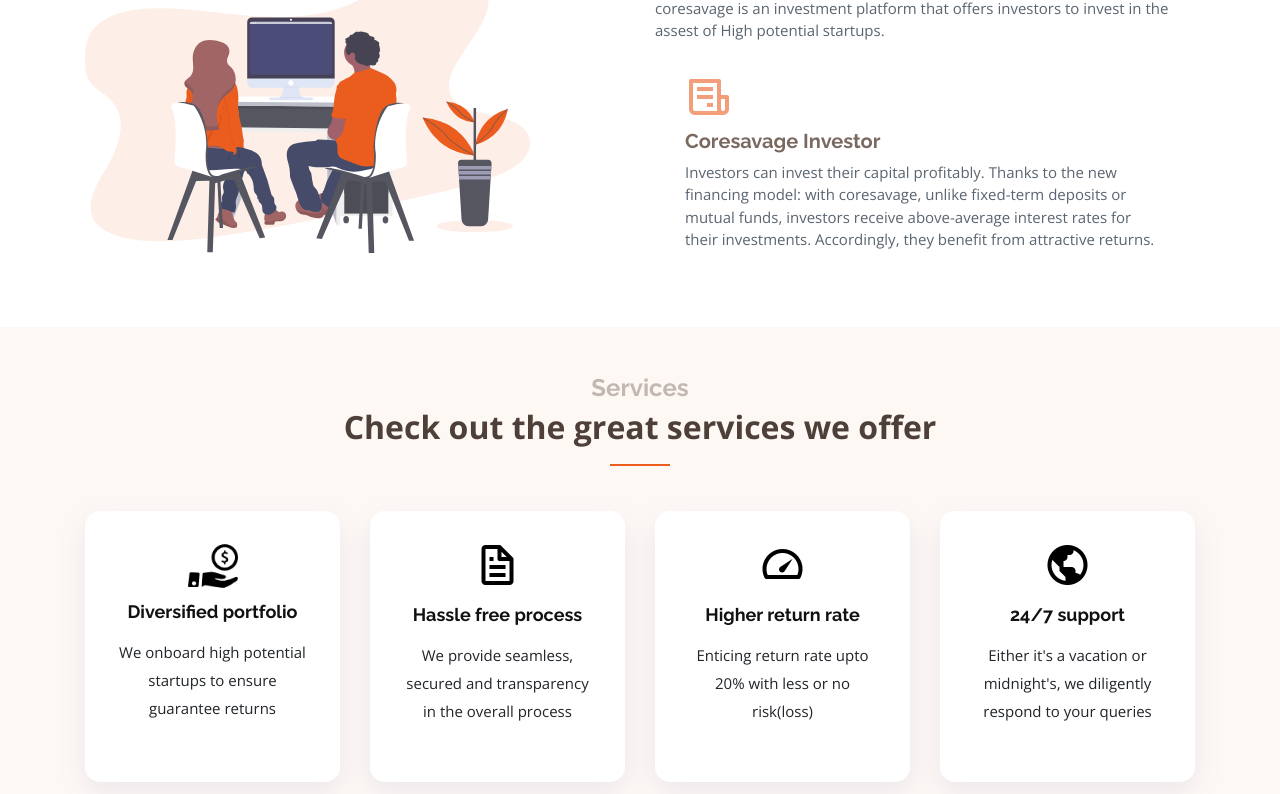
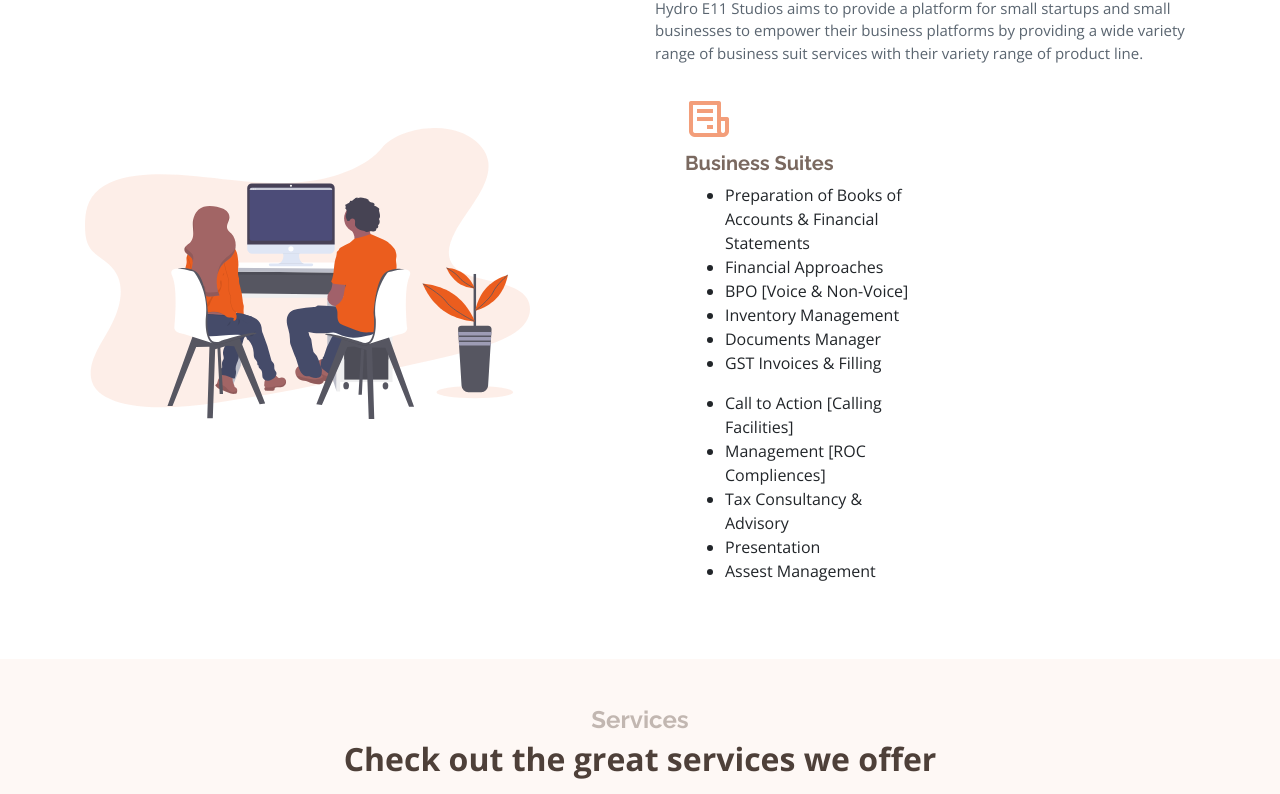
Before and after one commit to niranjanba/coresavage, a plain HTML site: page index.html in a window 1280 px wide. Shown: the part 744-1538 px from the top of the page. Drawn offline with nearby package versions, Linux system fonts and the light colour scheme; files whose address does not match are found by name.

Commit message:
Vishwas commit1

```diff
--- a/index.html
+++ b/index.html
@@ -6,8 +6,10 @@
   <meta content="width=device-width, initial-scale=1.0" name="viewport">
 
   <title>CoreSavage - Invest in the assets</title>
-  <meta name="descriptison" content="We make money back to what it used to be. A medium of exchange between people. Because we believe that the really big money is not in a safe, but in the community. Because we believe in people.">
-  <meta name="keywords" content="investment, startup, leasing, lending, high return, invoice discounting, passive income, fixed return, diversify portfolio, alternative investment">
+  <meta name="descriptison"
+    content="We make money back to what it used to be. A medium of exchange between people. Because we believe that the really big money is not in a safe, but in the community. Because we believe in people.">
+  <meta name="keywords"
+    content="investment, startup, leasing, lending, high return, invoice discounting, passive income, fixed return, diversify portfolio, alternative investment">
 
   <meta rel="canonical" href="https://www.coresavage.in/">
   <!-- for facebook -->
@@ -15,20 +17,24 @@
   <meta property="og:type" content="website">
   <meta property="og:title" content="Invest in physical assets, wide range of opportunity">
   <meta property="og:image" content="https://www.coresavage.in/assets/img/logo.png">
-  <meta property="og:description" content="CORESAVAGE - coresavage is an investment platform that offers investors to invest in the assest of High potential startups.">
+  <meta property="og:description"
+    content="CORESAVAGE - coresavage is an investment platform that offers investors to invest in the assest of High potential startups.">
   <meta property="og:url" content="https://www.coresavage.in/">
 
   <!-- for twitter -->
   <meta name="twitter:card" content="summary">
   <meta name="twitter:title" content="Invest in physical assets, wide range of opportunity">
   <meta name="twitter:image" content="https://www.coresavage.in/assets/img/logo.png">
-  <meta name="twitter:description" content="CORESAVAGE - coresavage is an investment platform that offers investors to invest in the assest of High potential startups.">
+  <meta name="twitter:description"
+    content="CORESAVAGE - coresavage is an investment platform that offers investors to invest in the assest of High potential startups.">
 
 
   <link href="assets/img/logo.png" rel="icon">
   <link href="assets/img/logo.png" rel="apple-touch-icon">
 
-  <link href="https://fonts.googleapis.com/css?family=Open+Sans:300,300i,400,400i,600,600i,700,700i|Raleway:300,300i,400,400i,600,600i,700,700i" rel="stylesheet">
+  <link
+    href="https://fonts.googleapis.com/css?family=Open+Sans:300,300i,400,400i,600,600i,700,700i|Raleway:300,300i,400,400i,600,600i,700,700i"
+    rel="stylesheet">
 
   <link href="assets/vendor/bootstrap/css/bootstrap.min.css" rel="stylesheet">
   <link href="assets/vendor/icofont/icofont.min.css" rel="stylesheet">
@@ -47,7 +53,9 @@
     <div class="container-fluid d-flex">
 
       <div class="logo mr-auto">
-        <a href="/"><img src="assets/img/logo.png" alt="image not available" class="img-fluid"><h1 id="logo-name" >CoreSavage</h1></a>
+        <a href="/"><img src="assets/img/logo.png" alt="image not available" class="img-fluid">
+          <h1 id="logo-name">CoreSavage</h1>
+        </a>
       </div>
 
       <nav class="nav-menu d-none d-lg-block">
@@ -68,7 +76,8 @@
       <div class="row">
         <div class="col-lg-6 pt-5 pt-lg-0 order-2 order-lg-1">
           <h4 style="color: #7a6960;">Enter the world of alternate investment</h4> <br>
-          <h2 style="margin-bottom: 20px; font-size: 30px;">Introducing<h1 class="title-lg">CoreSavage</h1></h2>
+          <h2 style="margin-bottom: 20px; font-size: 30px;">Introducing<h1 class="title-lg">CoreSavage</h1>
+          </h2>
           <h2 style="margin-top: 30px;"><strong>Invest in physical assets - wide range of opportunity</strong></h2>
           <a href="contact.html" class="btn-get-started scrollto">Get Started</a>
         </div>
@@ -89,18 +98,39 @@
             <img src="assets/img/about-img.svg" class="img-fluid" alt="image not available" data-aos="zoom-in">
           </div>
           <div class="col-lg-6 pt-5 pt-lg-0">
-            <h3 data-aos="fade-up">What is Coresavage?</h3>
+            <h3 data-aos="fade-up">What is Business Studio?</h3>
             <p data-aos="fade-up" data-aos-delay="100">
-              coresavage is an investment platform that offers investors to invest in the assest of High potential startups.
+              Hydro E11 Studios aims to provide a platform for small startups and small businesses to empower their
+              business platforms by providing a wide variety range of business suit services with their variety range of
+              product line.
             </p>
-            <div class="col">
-              <div class="col-md-12" data-aos="fade-up" data-aos-delay="100">
+            <div class="col" style="display: flex;">
+              <div class="col-md-6" data-aos="fade-up" data-aos-delay="100">
                 <i class="bx bx-receipt"></i>
-                <h4>Coresavage Investor</h4>
-                <p>Investors can invest their capital profitably. Thanks to the new
-                  financing model: with coresavage, unlike fixed-term deposits or mutual funds,
-                  investors receive above-average interest rates for their investments. Accordingly,
-                  they benefit from attractive returns.</p>
+                <h4>Business Suites</h4>
+                <div class="grid" style="--bs-columns: 4; --bs-gap: 5rem;">
+                  <div class="g-col-2">
+                    <ul>
+                      <li>Preparation of Books of Accounts & Financial Statements</li>
+                      <li>Financial Approaches</li>
+                      <li>BPO [Voice & Non-Voice]</li>
+                      <li>Inventory Management</li>
+                      <li>Documents Manager</li>
+                      <li>GST Invoices & Filling</li>
+                    </ul>
+                  </div>
+                  <div class="g-col-2">
+                    <ul>
+                      <li>Call to Action [Calling Facilities]</li>
+                      <li>Management [ROC Compliences]</li>
+                      <li>Tax Consultancy & Advisory</li>
+                      <li>Presentation</li>
+                      <li>Assest Management</li>
+                    </ul>
+                  </div>
+                </div>
+              </div>
+            </div>
           </div>
         </div>
       </div>
@@ -119,7 +149,8 @@
         <div class="row">
           <div class="col-md-6 col-lg-3 d-flex align-items-stretch" data-aos="zoom-in" data-aos-delay="100">
             <div class="icon-box">
-              <div class="icon"><img style="height: 50px;margin-bottom: 10px;" src="assets/img/give-money.png" alt="image not available"></div>
+              <div class="icon"><img style="height: 50px;margin-bottom: 10px;" src="assets/img/give-money.png"
+                  alt="image not available"></div>
               <h4 class="title"><a href="">Diversified portfolio</a></h4>
               <p class="description">We onboard high potential startups to ensure guarantee returns</p>
               <br>
@@ -160,16 +191,17 @@
       <div class="container-fluid">
         <div style="padding-bottom: 0px;" class="section-title" data-aos="fade-up">
           <h2>Queries</h2>
-            <p >Why should you invest in an asset?</p>
+          <p>Why should you invest in an asset?</p>
           <h6 class="qtn-description">
             As the name says assets mean bringing value or profit to the company.
-                Coresavage identifies the high potential company and lets you buy the revenue-generating assets for them and lease it, by this leased income is
+            Coresavage identifies the high potential company and lets you buy the revenue-generating assets for them and
+            lease it, by this leased income is
             earned with high returns.
           </h6>
         </div>
         <div>
           <div style="padding-bottom: 0px;" class="section-title" data-aos="fade-up">
-            <p >Why Coresavage?</p>
+            <p>Why Coresavage?</p>
             <ul style="list-style: none; padding: 0%;" class="qtn-description">
               <li>(1) A high percentage of return compared to mutual funds and standard bank savings</li>
               <li>(2) Non volatile, Low risk process</li>
@@ -203,7 +235,8 @@
         <div class="row">
           <div class="col-md-3 col-lg-3 d-flex align-items-stretch" data-aos="zoom-in" data-aos-delay="100">
             <div class="icon-box">
-              <div class="icon"><img style="height: 50px;margin-bottom: 10px;" src="assets/img/web.png" alt="image not available"></div>
+              <div class="icon"><img style="height: 50px;margin-bottom: 10px;" src="assets/img/web.png"
+                  alt="image not available"></div>
               <h4 class="title"><a href="">Visit Website</a></h4>
               <p class="description">For adequate information logon to our website</p>
               <br>
@@ -212,26 +245,32 @@
 
           <div class="col-md-3 col-lg-3 d-flex align-items-stretch" data-aos="zoom-in" data-aos-delay="200">
             <div class="icon-box">
-              <div class="icon"><img style="height: 50px;margin-bottom: 10px;" src="assets/img/phone-call.png" alt="image not available"></div>
+              <div class="icon"><img style="height: 50px;margin-bottom: 10px;" src="assets/img/phone-call.png"
+                  alt="image not available"></div>
               <h4 class="title"><a href="">Request a call back</a></h4>
-              <p class="description">Fill up the specifications you are looking for and request a call back from our team</p>
+              <p class="description">Fill up the specifications you are looking for and request a call back from our
+                team</p>
             </div>
           </div>
 
           <div class="col-md-3 col-lg-3 d-flex align-items-stretch" data-aos="zoom-in" data-aos-delay="300">
             <div class="icon-box">
-              <div class="icon"><img style="height: 50px;margin-bottom: 10px;" src="assets/img/group.png" alt="image not available"></div>
+              <div class="icon"><img style="height: 50px;margin-bottom: 10px;" src="assets/img/group.png"
+                  alt="image not available"></div>
               <h4 class="title"><a href="">Personal meeting</a></h4>
-              <p class="description">As per the requirements specified by you, we will appoint an expert so your investment can return a great amount in future</p>
+              <p class="description">As per the requirements specified by you, we will appoint an expert so your
+                investment can return a great amount in future</p>
               <br>
             </div>
           </div>
 
           <div class="col-md-3 col-lg-3 d-flex align-items-stretch" data-aos="zoom-in" data-aos-delay="400">
             <div class="icon-box">
-              <div class="icon"><img style="height: 50px;margin-bottom: 10px;" src="assets/img/contract.png" alt="image not available"></div>
+              <div class="icon"><img style="height: 50px;margin-bottom: 10px;" src="assets/img/contract.png"
+                  alt="image not available"></div>
               <h4 class="title"><a href="">Signing documents</a></h4>
-              <p class="description">After meeting all the requirements and going through terms & conditions you have to sign the documents</p>
+              <p class="description">After meeting all the requirements and going through terms & conditions you have to
+                sign the documents</p>
               <br>
             </div>
           </div>
@@ -242,12 +281,14 @@
     </section>
     <section class="services section-bg">
       <div class="container">
-        <div  style="padding: 0%;"  class="section-title" data-aos="fade-up">
+        <div style="padding: 0%;" class="section-title" data-aos="fade-up">
           <h2>Returns</h2>
           <p>Compare the return rate</p>
         </div>
         <div class="range-container" data-aos="fade-up">
-          <div><h4>Amount</h4></div>
+          <div>
+            <h4>Amount</h4>
+          </div>
           <div class="range">
             <div class="join"></div>
             <input type="range" name="range" id="slider" class="slider" min="0" max="100" value="0" step="20">
@@ -339,14 +380,17 @@
         <div class="row">
 
           <div class="col-lg-5 col-md-6 footer-contact" data-aos="fade-up" data-aos-delay="100">
-            <h3>Coresavage</h3>
-            <p>property of</p>
-            <h5><span>Treeflock Technologies Pvt Ltd</span></h5>
+            <h3>HYDRO E11 STUDIOS PVT LTD</h3>
             <p>
               Bangalore<br>
               India <br><br>
-              <strong>Phone:</strong> <a style="color: black;" onclick="window.open('tel:7204180495');" href="#">+91 7204180495</a><br>
-              <strong>Email:</strong> <a style="color: black;" href="#">contact@coresavage.com</a><br>
+              <strong>Phone:</strong> <a style="color: black;" onclick="window.open('tel:7204180495');" href="#">+91
+                7204180495</a><br>
+              <strong>Email:</strong> <a style="color: black;" href="#">support@he11.com</a><br>
+              <strong>CIN:</strong> <a style="color: black;" href="#">U7220KA2021PTC150435</a><br>
+              <strong>GST:</strong> <a style="color: black;" href="#">29AAFCH8956E125</a><br>
+              <strong>DPIT:</strong> <a style="color: black;" href="#">DIPP87297</a><br>
+              <strong>MSME:</strong> <a style="color: black;" href="#">UDYAM-KR-03-0106724</a><br>
             </p>
           </div>
 
@@ -358,6 +402,7 @@
               <li><i class="bx bx-chevron-right"></i> <a href="#">Services</a></li>
               <li><i class="bx bx-chevron-right"></i> <a href="term-condition.html">Terms of service</a></li>
               <li><i class="bx bx-chevron-right"></i> <a href="privacypolicy.html">Privacy policy</a></li>
+              <!-- <li><i class="bx bx-chevron-right"></i> <a href="">Log in</a></li> -->
             </ul>
           </div>
 
@@ -366,7 +411,8 @@
             <div class="social-links mt-3">
               <a href="https://twitter.com/Coresavage1" class="twitter"><i class="bx bxl-twitter"></i></a>
               <a href="#" class="facebook"><i class="bx bxl-facebook"></i></a>
-              <a href="https://www.instagram.com/coresavage_insta/" class="instagram"><i class="bx bxl-instagram"></i></a>
+              <a href="https://www.instagram.com/coresavage_insta/" class="instagram"><i
+                  class="bx bxl-instagram"></i></a>
               <a href="#" class="linkedin"><i class="bx bxl-linkedin"></i></a>
             </div>
             <div style="margin-top: 10px;">
@@ -379,8 +425,8 @@
     </div>
 
     <div class="container py-4">
-      <div class="copyright" >
-        &copy; Copyright 2021<strong><span>Coresavage</span></strong>. All Rights Reserved
+      <div class="copyright">
+        &copy; Copyright @<strong><span>HYDRO E11 STUDIOS (P) LTD</span></strong>. All Rights Reserved
       </div>
       <h5 class="float-right">(Beta version 1.0)</h5>
     </div>
```
Lines whose indentation alone changed are shown as unchanged.
